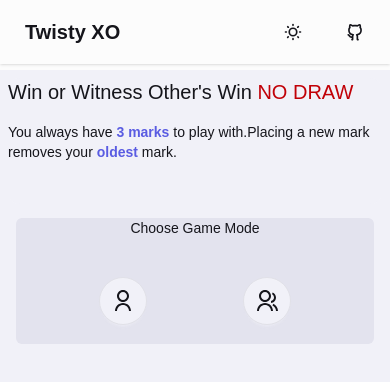
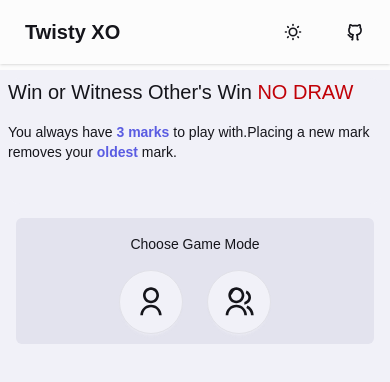
Before and after one commit to MohammedAnasuddin/Twisty-XO, a React (Vite) app: page / in a window 390 px wide. Shown: the top 382 px of the page. Built offline with nearby package versions, Linux system fonts and the light colour scheme.

Commit message:
Fix the ModeSelect Layout

```diff
--- a/src/features/mode-select/ui/ModeSelect.jsx
+++ b/src/features/mode-select/ui/ModeSelect.jsx
@@ -10,17 +10,21 @@ const ModeSelect = () => {
   };
 
   return (
-    <div className="row-span-2 rounded-md md:p-4 sm:row-span-3 md:row-span-3 col-span-full bg-base-300 sm:p-8 l3 sm:mt-2">
-      <p className="text-sm text-center sm:text-base md:text-2xl lg:text-3xl 2xl:text-4xl font-ox">
+    <div className="flex flex-col row-span-2 p-4 rounded-md col-span-full sm:row-span-3 md:row-span-3 bg-base-300 l3 sm:p-6 md:p-4 sm:mt-2">
+      {/* Heading */}
+      <p className="mb-4 text-sm text-center sm:text-base md:text-2xl lg:text-3xl 2xl:text-4xl font-ox sm:mb-6">
         Choose Game Mode
       </p>
-      <div className="flex items-center justify-center w-full h-full gap-24 p-4 sm:p-6 choices 2xl:p-2 grow md:gap-28">
+
+      {/* Choices */}
+      <div className="flex flex-row items-center justify-center flex-1 w-full gap-6 choices sm:gap-10 md:gap-16">
+        {/* vs Computer */}
         <div
           onClick={() => addMode("vsComputer")}
-          className="relative flex items-center justify-center btn btn-circle group size-12 sm:size-16 md:size-20 hover:drop-shadow-lg"
+          className="relative flex items-center justify-center btn btn-circle group size-16 sm:size-20 md:size-24 hover:drop-shadow-lg"
         >
           <svg
-            className="transition-all duration-300 size-6 sm:size-8 md:size-10 group-hover:text-primary"
+            className="transition-all duration-300 size-8 sm:size-9 md:size-10 group-hover:text-primary"
             xmlns="http://www.w3.org/2000/svg"
             viewBox="0 0 24 24"
             fill="currentColor"
@@ -29,18 +33,19 @@ const ModeSelect = () => {
           </svg>
         </div>
 
+        {/* vs Friend */}
         <div
           id="multiple"
           onClick={() => addMode("vsFriend")}
-          className="relative flex items-center justify-center btn btn-circle group size-12 sm:size-16 md:size-20 hover:drop-shadow-lg"
+          className="relative flex items-center justify-center btn btn-circle group size-16 sm:size-20 md:size-24 hover:drop-shadow-lg"
         >
           <svg
-            className="transition-all duration-300 size-6 sm:size-8 md:size-10 group-hover:text-primary"
+            className="transition-all duration-300 size-8 sm:size-9 md:size-10 group-hover:text-primary"
             xmlns="http://www.w3.org/2000/svg"
             viewBox="0 0 24 24"
             fill="currentColor"
           >
-            <path d="M2 22C2 17.5817 5.58172 14 10 14C14.4183 14 18 17.5817 18 22H16C16 18.6863 13.3137 16 10 16C6.68629 16 4 18.6863 4 22H2ZM10 13C6.685 13 4 10.315 4 7C4 3.685 6.685 1 10 1C13.315 1 16 3.685 16 7C16 10.315 13.315 13 10 13ZM10 11C12.21 11 14 9.21 14 7C14 4.79 12.21 3 10 3C7.79 3 6 4.79 6 7C6 9.21 7.79 11 10 11ZM18.2837 14.7028C21.0644 15.9561 23 18.752 23 22H21C21 19.564 19.5483 17.4671 17.4628 16.5271L18.2837 14.7028ZM17.5962 3.41321C19.5944 4.23703 21 6.20361 21 8.5C21 11.3702 18.8042 13.7252 16 13.9776V11.9646C17.6967 11.7222 19 10.264 19 8.5C19 7.11935 18.2016 5.92603 17.041 5.35635L17.5962 3.41321Z"></path>
+            <path d="M2 22C2 17.5817 5.58172 14 10 14C14.4183 14 18 17.5817 18 22H16C16 18.6863 13.3137 16 10 16C6.68629 16 4 18.6863 4 22H2ZM10 13C6.685 13 4 10.315 4 7C4 3.685 6.685 1 10 1C13.315 1 16 3.685 16 7C16 10.315 13.315 13 10 13ZM10 11C12.21 11 14 9.21 14 7C14 4.79 12.21 3 10 3C7.79 3 8 4.79 6 7C6 9.21 7.79 11 10 11ZM18.2837 14.7028C21.0644 15.9561 23 18.752 23 22H21C21 19.564 19.5483 17.4671 17.4628 16.5271L18.2837 14.7028ZM17.5962 3.41321C19.5944 4.23703 21 6.20361 21 8.5C21 11.3702 18.8042 13.7252 16 13.9776V11.9646C17.6967 11.7222 19 10.264 19 8.5C19 7.11935 18.2016 5.92603 17.041 5.35635L17.5962 3.41321Z"></path>
           </svg>
         </div>
       </div>
```
